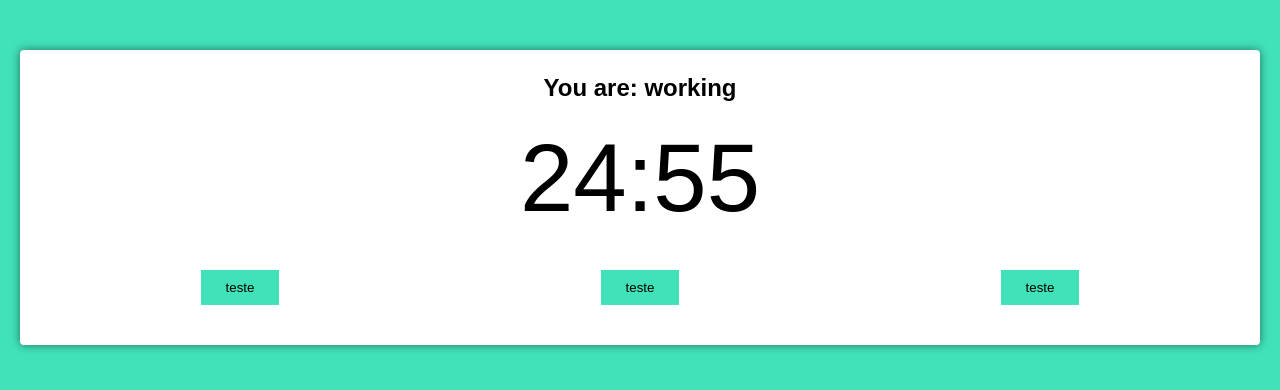
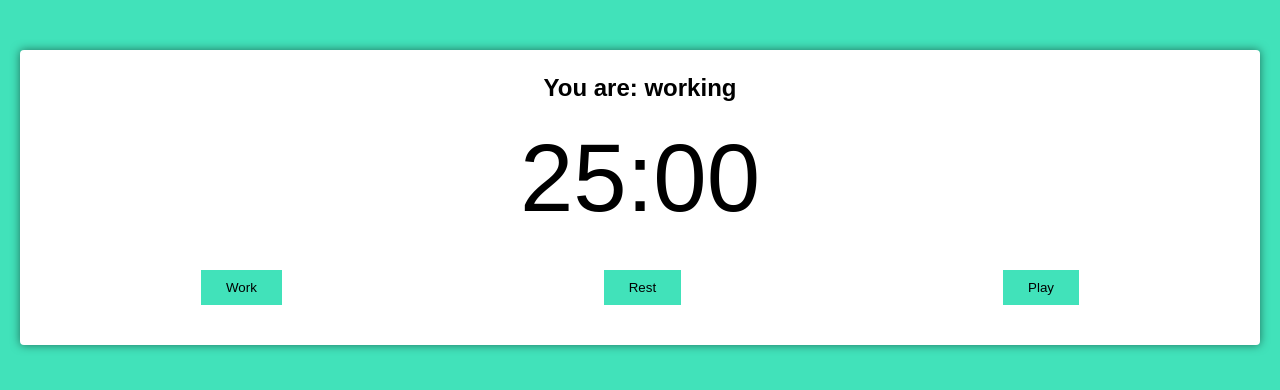
Before and after one commit to carlosael/pomodoro-app, a React (Create React App) app: page / in a window 1280 px wide. Shown: the top 390 px of the page. Built offline with nearby package versions, Linux system fonts and the light colour scheme.

Commit message:
feat: control buttons added

```diff
--- a/src/components/pomodoro-timer.tsx
+++ b/src/components/pomodoro-timer.tsx
@@ -1,4 +1,4 @@
-import React from 'react';
+import React, { useEffect } from 'react';
 import { useInterval } from '../hooks/use-interval';
 
 import { Button } from './button';
@@ -12,18 +12,62 @@ interface Props {
 
 export function PomodoroTimer(props: Props): JSX.Element {
   const [mainTime, setMainTime] = React.useState(props.pomodoroTimer);
-  useInterval(() => {
-    setMainTime(mainTime - 1);
-  }, 1000);
+  const [timeCounting, setTimeCounting] = React.useState(false);
+  const [working, setWorking] = React.useState(false);
+  const [resting, setResting] = React.useState(false);
+
+  useEffect(() => {
+    if (working) document.body.classList.add('working');
+    if (resting) document.body.classList.remove('working');
+  }, [working]);
+
+  useInterval(
+    () => {
+      setMainTime(mainTime - 1);
+    },
+    timeCounting ? 1000 : null,
+  );
+
+  const configureWork = () => {
+    setTimeCounting(true);
+    setWorking(true);
+    setMainTime(props.pomodoroTimer);
+  };
+
+  const configureRest = (long: boolean) => {
+    setTimeCounting(true);
+    setWorking(false);
+    setResting(true);
+
+    if (long) {
+      setMainTime(props.longBreakTimer);
+    } else {
+      setMainTime(props.shortBreakTimer);
+    }
+  };
+
+  const configurePause = () => {
+    // if (timeCounting) {
+    // }
+    setTimeCounting(!timeCounting);
+    setWorking(false);
+  };
+
   return (
     <div className="pomodoro">
       <h2>You are: working</h2>
       <Timer mainTime={mainTime}></Timer>
       <div className="controls">
-        <Button text="teste" onClick={() => console.log('teste')}></Button>
-        <Button text="teste" onClick={() => console.log('teste')}></Button>
-        <Button text="teste" onClick={() => console.log('teste')}></Button>
+        <Button text="Work" onClick={() => configureWork()}></Button>
+        <Button text="Rest" onClick={() => configureRest(false)}></Button>
+
+        <Button
+          className={working && !resting ? 'hidden' : ''}
+          text={timeCounting ? 'Pause' : 'Play'}
+          onClick={() => configurePause()}
+        ></Button>
       </div>
+      <div className="details"></div>
     </div>
   );
 }
```
